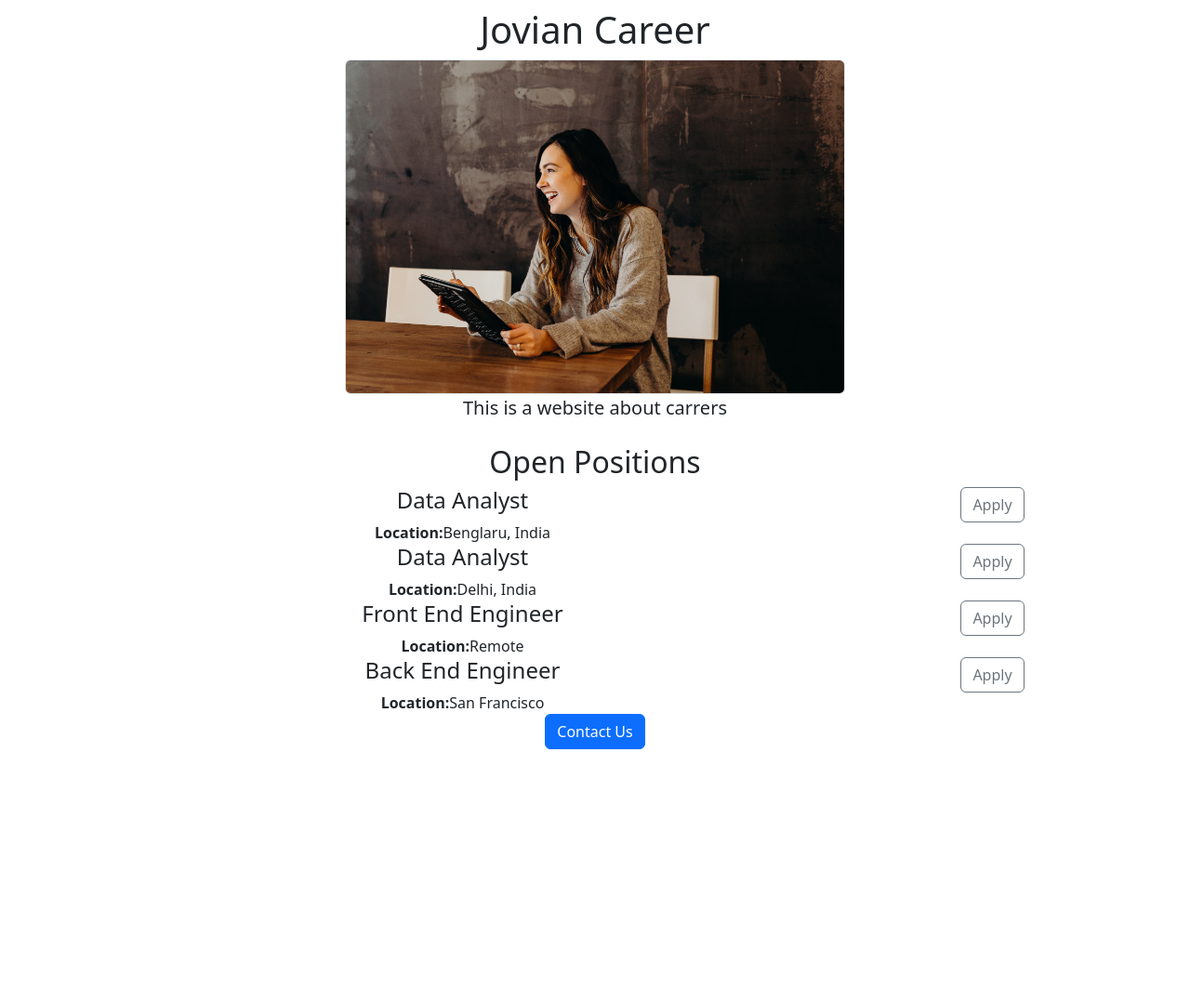
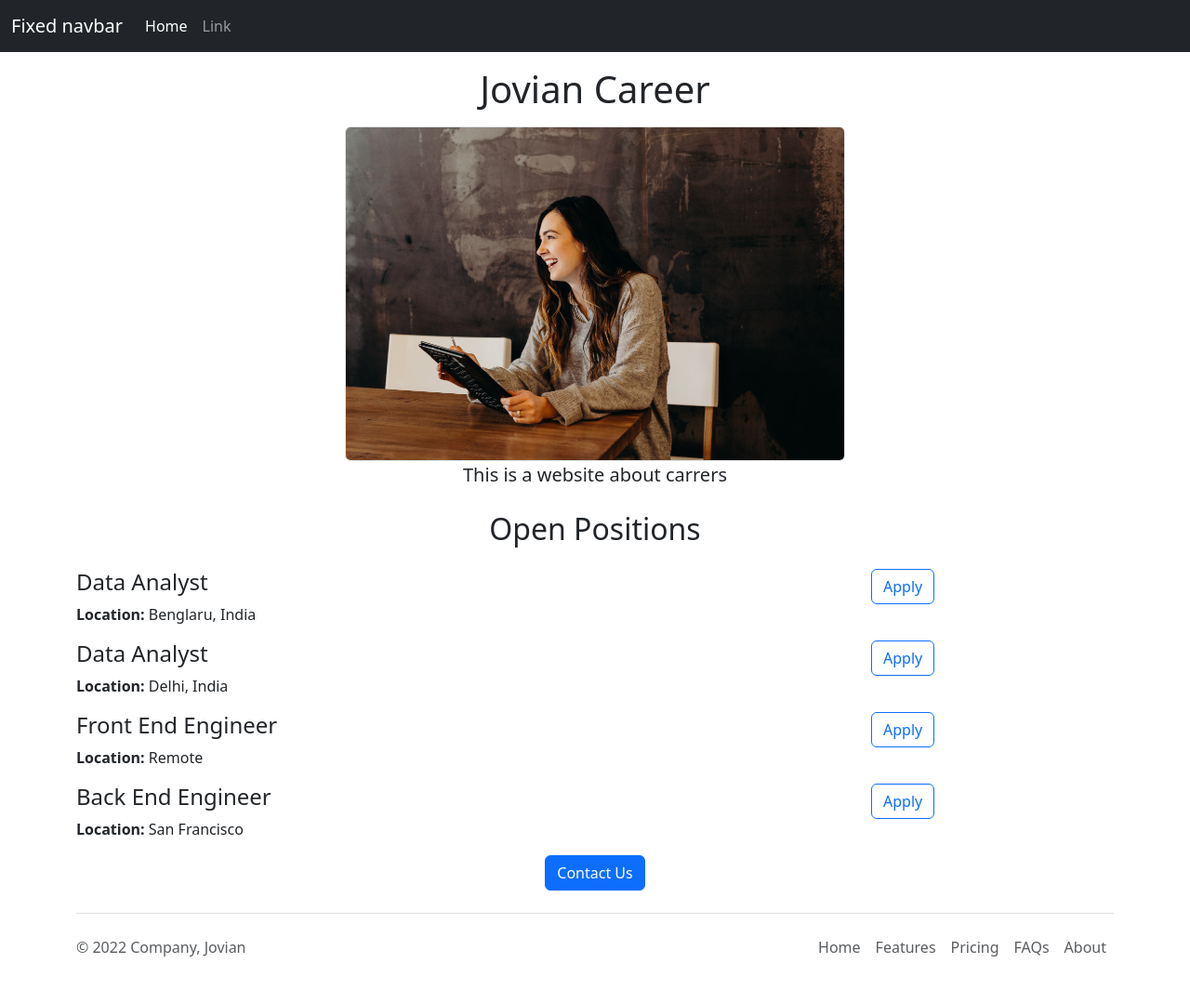
Before and after one commit to omiras/jovian-careers-website, a Flask app: page / in a window 1280 px wide. Shown: the whole page at 93% size. Before the commit the page ends 806 px from the top, so only its background shows below. Run offline with Flask 3, Linux system fonts and the light colour scheme.

Commit message:
functional and asethic components

```diff
--- /dev/null
+++ b/templates/footer.html
@@ -0,0 +1,17 @@
+<div class="container">
+  <footer class="d-flex flex-wrap justify-content-between align-items-center py-3 my-4 border-top">
+    <p class="col-md-4 mb-0 text-muted">&copy; 2022 Company, Jovian</p>
+
+    <a href="/" class="col-md-4 d-flex align-items-center justify-content-center mb-3 mb-md-0 me-md-auto link-dark text-decoration-none">
+      <svg class="bi me-2" width="40" height="32"><use xlink:href="#bootstrap"/></svg>
+    </a>
+
+    <ul class="nav col-md-4 justify-content-end">
+      <li class="nav-item"><a href="#" class="nav-link px-2 text-muted">Home</a></li>
+      <li class="nav-item"><a href="#" class="nav-link px-2 text-muted">Features</a></li>
+      <li class="nav-item"><a href="#" class="nav-link px-2 text-muted">Pricing</a></li>
+      <li class="nav-item"><a href="#" class="nav-link px-2 text-muted">FAQs</a></li>
+      <li class="nav-item"><a href="#" class="nav-link px-2 text-muted">About</a></li>
+    </ul>
+  </footer>
+</div>
--- a/templates/home.html
+++ b/templates/home.html
@@ -1,5 +1,6 @@
 <!DOCTYPE html>
 <html>
+  <head>
     <meta charset="utf-8">
     <meta name="viewport" content="width=device-width, initial-scale=1">
       <link href="https://cdn.jsdelivr.net/npm/bootstrap@5.3.0/dist/css/bootstrap.min.css" rel="stylesheet" integrity="sha384-9ndCyUaIbzAi2FUVXJi0CjmCapSmO7SnpJef0486qhLnuZ2cdeRhO02iuK6FUUVM" crossorigin="anonymous">
@@ -9,24 +10,24 @@
     }
   </style>
 
-<head>
+</head>
   <title>My page</title>
   </head>
-  <body>
-    <div class="container text-center">
-    <h1 class="text-center my-2">Jovian Career</h1>
-    <img id="banner" loading="lazy" class="img-fluid object-fit-cover border rounded" src="./static/banner.jpg">
+  <body >
+    <header> {% include 'nav.html' %}</header>
+    <div class="container">
+    <h1 class="text-center my-3">Jovian Career</h1>
+    <section class="text-center">    <img id="banner" loading="lazy" class="img-fluid object-fit-cover border rounded" src="./static/banner.jpg">
     <p class="lead">This is a website about carrers</p>
-    <section class="d-flex flex-column g-3">
+    </section>
+
+      <section class="d-flex flex-column gap-3">
       <h2 class="text-center my-2">Open Positions</h2>
       {% for job in jobs %}
       <article class="row">
       <div class="col-9">
-        <h4>{{job['title']}}</h4>
-        <div><strong>Location:</strong>{{job['location']}}
-        </div>
-      </div>
-      <div class="col-3"><button class="btn btn-outline-secondary">Apply</button></div>
+        {% include 'job_item.html' %}
+       </div>
         </article>
     {% endfor %}
       <div class="text-center">
@@ -34,6 +35,7 @@
       </div>
     </section>
     </div>
+  {% include 'footer.html' %}
   </body>
 
 </html>
--- /dev/null
+++ b/templates/job_item.html
@@ -0,0 +1,5 @@
+ <h4>{{job['title']}}</h4>
+        <div><strong>Location: </strong>{{job['location']}}
+        </div>
+      </div>
+      <div class="col-3"><a href="mailto:omiras@yopmail.com" class="btn btn-outline-primary">Apply</a>
--- /dev/null
+++ b/templates/nav.html
@@ -0,0 +1,20 @@
+<nav class="navbar navbar-expand-md navbar-dark  bg-dark">
+  <div class="container-fluid">
+    <a class="navbar-brand" href="#">Fixed navbar</a>
+    <button class="navbar-toggler" type="button" data-bs-toggle="collapse" data-bs-target="#navbarCollapse" aria-controls="navbarCollapse" aria-expanded="false" aria-label="Toggle navigation">
+      <span class="navbar-toggler-icon"></span>
+    </button>
+    <div class="collapse navbar-collapse" id="navbarCollapse">
+      <ul class="navbar-nav me-auto mb-2 mb-md-0">
+        <li class="nav-item">
+          <a class="nav-link active" aria-current="page" href="#">Home</a>
+        </li>
+        <li class="nav-item">
+          <a class="nav-link" href="#">Link</a>
+        </li>
+
+      </ul>
+
+    </div>
+  </div>
+</nav>
```
